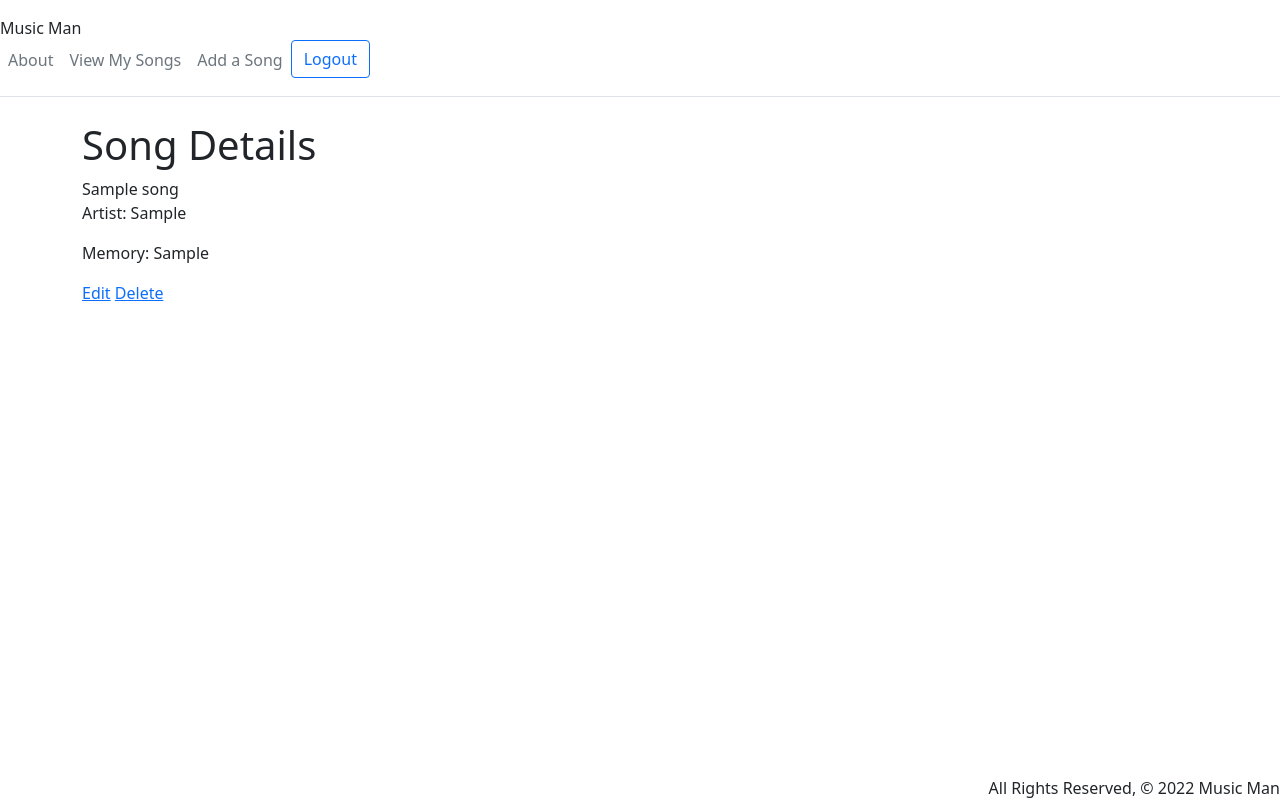
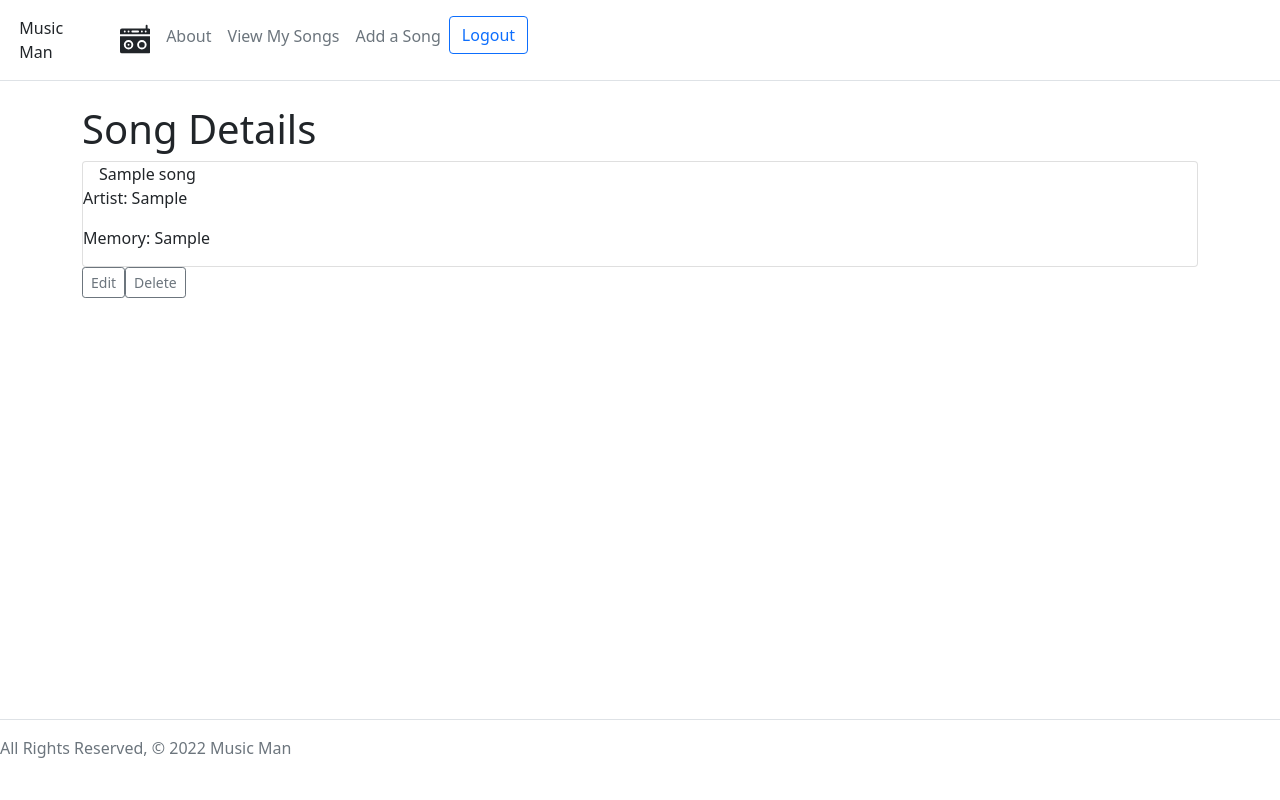
Before and after one commit to nvthompson/project_4, a Django app: page /songs/1/ in a window 1280 px wide. Run offline with Django 4.2, Linux system fonts and the light colour scheme; a user stored in the database is signed in; tables that the repository leaves empty hold one stand-in row (values such as "Sample post").

Commit message:
style changes

```diff
--- a/main_app/models.py
+++ b/main_app/models.py
@@ -6,7 +6,7 @@ from django.contrib.auth.models import User
 class Song(models.Model):
     title = models.CharField(max_length=50)
     artist = models.CharField(max_length=50)
-    memory = models.CharField(max_length=1000)
+    memory = models.TextField(max_length=1000)
     user = models.ForeignKey(User, on_delete=models.CASCADE)
 
     def __str__(self):
--- a/main_app/static/css/style.css
+++ b/main_app/static/css/style.css
@@ -4,7 +4,7 @@
 }
 
 body {
-    background-color: whitesmoke;
+
     display: flex;
     min-height: 100vh;
     flex-direction: column;
@@ -16,5 +16,6 @@ body {
 
   footer {
     padding-top: 0;
-    text-align: right;
+    text-align: center;
+    margin: 1;
   }
--- a/main_app/templates/base.html
+++ b/main_app/templates/base.html
@@ -2,24 +2,31 @@
 
 <!DOCTYPE html>
 <html lang="en">
+
 <head>
   <meta charset="UTF-8" />
   <meta name="viewport" content="width=device-width, initial-scale=1.0" />
   <meta http-equiv="X-UA-Compatible" content="ie=edge" />
   <title>Music Man</title>
+  <link href="https://cdn.jsdelivr.net/npm/bootstrap@5.1.3/dist/css/bootstrap.min.css" rel="stylesheet" integrity="sha384-1BmE4kWBq78iYhFldvKuhfTAU6auU8tT94WrHftjDbrCEXSU1oBoqyl2QvZ6jIW3" crossorigin="anonymous">
   <link rel="stylesheet" type="text/css" href="{% static 'css/style.css' %}" />
-    <link href="https://cdn.jsdelivr.net/npm/bootstrap@5.1.3/dist/css/bootstrap.min.css" rel="stylesheet" integrity="sha384-1BmE4kWBq78iYhFldvKuhfTAU6auU8tT94WrHftjDbrCEXSU1oBoqyl2QvZ6jIW3" crossorigin="anonymous">
+
 </head>
 <body>
   <header class="d-flex flex-wrap align-items-center justify-content-center justify-content-md-between py-3 mb-4 border-bottom">
     <nav>
-
-              <a href="/" class="d-flex align-items-center col-md-3 mb-2 mb-md-0 text-dark text-decoration-none">  Music Man </a>
       <ul class="nav col-12 col-md-auto mb-2 justify-content-center mb-md-0">
-            <li ><a href="{% url 'about' %}"   class="nav-link px-2 link-secondary">About</a></li>
+        <a href="/" class="d-flex align-items-center col-md-3 mb-2 mb-md-0 text-dark text-decoration-none">
+          Music Man <svg class="bi me-2" width="40" height="32" role="img" aria-label="Bootstrap"><use xlink:href="http://www.w3.org/2000/svg"></use></svg>
+          <svg class="bi me-2" xmlns="http://www.w3.org/2000/svg" width="40" height="32" fill="currentColor" class="bi bi-boombox-fill" viewBox="0 0 16 16">
+            <path d="M14.5.5a.5.5 0 0 0-1 0V2H1a1 1 0 0 0-1 1v2h16V3a1 1 0 0 0-1-1h-.5V.5ZM2.5 4a.5.5 0 1 1 0-1 .5.5 0 0 1 0 1Zm2 0a.5.5 0 1 1 0-1 .5.5 0 0 1 0 1Zm7.5-.5a.5.5 0 1 1-1 0 .5.5 0 0 1 1 0Zm1.5.5a.5.5 0 1 1 0-1 .5.5 0 0 1 0 1Zm-7-1h3a.5.5 0 0 1 0 1h-3a.5.5 0 0 1 0-1Zm-2 9a1.5 1.5 0 1 0 0-3 1.5 1.5 0 0 0 0 3Zm.5-1.5a.5.5 0 1 1-1 0 .5.5 0 0 1 1 0Zm6.5 1.5a1.5 1.5 0 1 0 0-3 1.5 1.5 0 0 0 0 3Zm0-1a.5.5 0 1 0 0-1 .5.5 0 0 0 0 1Z"/>
+            <path d="M16 6H0v8a1 1 0 0 0 1 1h14a1 1 0 0 0 1-1V6ZM4.5 13a2.5 2.5 0 1 1 0-5 2.5 2.5 0 0 1 0 5Zm7 0a2.5 2.5 0 1 1 0-5 2.5 2.5 0 0 1 0 5Z"/>
+          </svg>
+        </a>
+        <li><a href="{% url 'about' %}" class="nav-link px-2 link-secondary">About</a></li>
         {% if user.is_authenticated %}
-            <li ><a href="{% url 'index' %}"   class="nav-link px-2 link-secondary">View My Songs</a></li>
-            <li ><a href="{% url 'songs_create' %}"   class="nav-link px-2 link-secondary">Add a Song</a></li>
+        <li><a href="{% url 'index' %}" class="nav-link px-2 link-secondary">View My Songs</a></li>
+        <li><a href="{% url 'songs_create' %}" class="nav-link px-2 link-secondary">Add a Song</a></li>
         <a href="{% url 'logout' %}"><button type="button" class="btn btn-outline-primary me-2">Logout</button></a>
       </ul>
       <div class="col-md-3 text-end">
@@ -27,16 +34,15 @@
         <a href="{% url 'login' %}"><button type="button" class="btn btn-outline-primary me-2">Login</button></a>
         <a href="{% url 'signup' %}"><button type="button" class="btn btn-primary">Sign-up</button></a>
         {% endif %}
-
       </div>
-
     </nav>
   </header>
   <main class="container">{% block content %} {% endblock %}</main>
-    <footer class="page-footer">
-      <div class="right">
-        All Rights Reserved, © 2022 Music Man
+  <footer class="d-flex flex-wrap justify-content-between align-items-center py-3 my-4 border-top">
+    <div class="col-md-4 d-flex align-items-center">
+      <span class="text-muted">All Rights Reserved, © 2022 Music Man</span>
     </div>
   </footer>
 </body>
+
 </html>
--- a/main_app/templates/main_app/song_form.html
+++ b/main_app/templates/main_app/song_form.html
@@ -1,4 +1,4 @@
-{% extends 'base.html' %} {% block content %}
+{% extends 'base.html' %}  {% block content %}
 
 {% if object %}
 <h1>Edit <span>{{object.name}}</span></h1>
@@ -6,11 +6,11 @@
 <h1>Add Song</h1>
 {% endif %}
 
-<form action="" method="post">
+<form action="" method="post" >
   {% csrf_token %}
   <table>
     {{ form.as_table }}
   </table>
-  <input type="submit" value="Add" class="btn" />
+  <input type="submit" value="Add" class="w-10 btn btn-lg btn-primary" />
 </form>
 {% endblock %}
--- a/main_app/templates/registration/login.html
+++ b/main_app/templates/registration/login.html
@@ -4,7 +4,7 @@
 
 <form method="post" action="{% url 'login' %}">
     {% csrf_token %} {{ form.as_p }}
-    <input type="submit" class="btn" value="login" />
+    <input type="submit" class="w-10 btn btn-lg btn-primary"  value="Log in" />
     <input type="hidden" name="next" value="{{ next }}" />
   </form>
 
--- a/main_app/templates/registration/signup.html
+++ b/main_app/templates/registration/signup.html
@@ -10,7 +10,7 @@
 
 <form method="post" action="{% url 'signup' %}">
   {% csrf_token %} {{ form.as_p }}
-  <input type="submit" class="btn green" value="sign up" />
+  <input type="submit" class="w-10 btn btn-lg btn-primary" value="Sign Up" />
 </form>
 
 {% endblock %}
--- a/main_app/templates/songs/detail.html
+++ b/main_app/templates/songs/detail.html
@@ -1,14 +1,24 @@
 {% extends 'base.html' %} {% block content %}
 <h1>Song Details</h1>
 
-<div>
-    <span>{{song.title}}</span>
-    <p>Artist: {{song.artist}}</p>
-    <p>Memory: {{song.memory}}</p>
+<div class="row">
+    <div class="col s6">
+        <div class="card">
+            <div class="card-content">
+                <span class="card-body">{{song.title}}</span>
+                <p>Artist: {{song.artist}}</p>
+                <p>Memory: {{song.memory}}</p>
+            </div>
+        </div>
+    </div>
 </div>
-<div class="card-action">
-    <a href="{% url 'songs_update' song.id %}">Edit</a>
-    <a href="{% url 'songs_delete' song.id %}">Delete</a>
-  </div>
+<div class="btn-group">
+    <a href="{% url 'songs_update' song.id %}">
+        <button type="button" class="btn btn-sm btn-outline-secondary">Edit</button>
+    </a>
+    <a href="{% url 'songs_delete' song.id %}">
+        <button type="button" class="btn btn-sm btn-outline-secondary">Delete</button>
+    </a>
+</div>
 
 {% endblock %}
--- a/main_app/views.py
+++ b/main_app/views.py
@@ -30,7 +30,7 @@ def about(request):
 
 @login_required
 def songs_index(request):
-  songs = Song.filter(user=request.user)
+  songs = Song.objects.filter(user=request.user)
   return render(request, 'songs/index.html', {'songs': songs})
 
 @login_required
```
Also changed, not shown: main_app/templates/songs/index.html (+12 -4 lines). Lines whose indentation alone changed are shown as unchanged.
